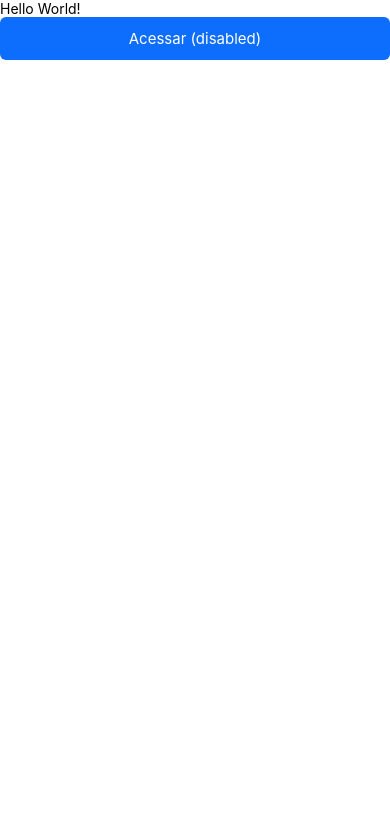
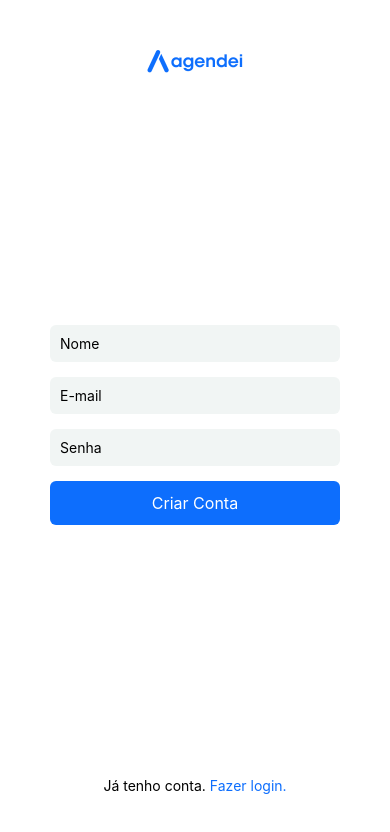
Before and after one commit to lipeSantos97/agenda-mobile, a React Native app: screen / in a window 390 px wide. Shown: the top 832 px of the page. Built offline with nearby package versions, Linux system fonts and the light colour scheme.

Commit message:
criação das telas de login e accoount

```diff
--- a/App.js
+++ b/App.js
@@ -1,11 +1,10 @@
-import { Text, View } from "react-native"
-import Button from "./src/components/Button/button"
+import Login from "./src/screens/login/login"
+import Account from "./src/screens/account/account"
 
 function App() {
   return (
     <>
-      <Text>Hello World!</Text>
-      <Button text="Acessar (disabled)" />
+      <Account />
     </>
   )
 }
--- a/src/components/Button/button.style.js
+++ b/src/components/Button/button.style.js
@@ -1,14 +1,16 @@
+import { COLORS, FONT_SIZE } from "../../constants/theme.js"
+
 export const styles = {
   btn: {
     width: "100%",
-    backgroundColor: "#0D6EFD",
+    backgroundColor: COLORS.blue,
     borderRadius: 6,
     padding: 12,
   },
 
   text: {
     color: "#fff",
-    fontSize: 15,
+    fontSize: FONT_SIZE.md,
     textAlign: "center",
   },
 }
--- /dev/null
+++ b/src/constants/icon.js
@@ -0,0 +1,17 @@
+import home from "../assets/home.png"
+import calendar from "../assets/calendar.png"
+import profile from "../assets/profile.png"
+import logo from "../assets/logo.png"
+import male from "../assets/male.png"
+import female from "../assets/female.png"
+import clock from "../assets/clock.png"
+
+export default {
+  home,
+  calendar,
+  profile,
+  logo,
+  male,
+  female,
+  clock,
+}
--- a/src/constants/theme.js
+++ b/src/constants/theme.js
@@ -1,9 +1,22 @@
 const COLORS = {
   red: "#DF5951",
-  blue: "0D6EFD",
-  white: "#ffffff"
+  blue: "#0D6EFD",
+  white: "#ffffff",
+
+  gray1: "#323434",
+  gray2: "#717f7f",
+  gray3: "#a0a0a0",
+  gray4: "#E4E4E4",
+  gray5: "#f1f5f4",
 }
 
-const FONT_SIZE = {}
+const FONT_SIZE = {
+  xsm: 11,
+  sm: 14,
+  md: 16,
+  lg: 18,
+  xl: 32,
+  xxl: 64,
+}
 
 export { COLORS, FONT_SIZE }
--- /dev/null
+++ b/src/screens/account/account.jsx
@@ -0,0 +1,34 @@
+import { Text, View, Image, TextInput, TouchableOpacity } from "react-native";
+import icon from "../../constants/icon"
+import { styles } from "./account.style";
+import Button from "../../components/Button/button";
+
+function Account() {
+    return <View style={styles.container}>
+        <View style={styles.containerLogo}>
+            <Image source={icon.logo} style={styles.logo} />
+        </View>
+        <View>
+            <View style={styles.containerInput}>
+                <TextInput placeholder="Nome" style={styles.input} />
+            </View>
+            <View style={styles.containerInput}>
+                <TextInput placeholder="E-mail" style={styles.input} />
+            </View>
+            <View style={styles.containerInput}>
+                <TextInput placeholder="Senha" style={styles.input} secureTextEntry={true} />
+            </View>
+
+            <Button text="Criar Conta" />
+        </View>
+        <View style={styles.footer}>
+            <Text>Já tenho conta. </Text>
+            <TouchableOpacity>
+                <Text style={styles.footerLink}>Fazer login.</Text>
+            </TouchableOpacity>
+        </View>
+
+    </View>
+}
+
+export default Account;
--- /dev/null
+++ b/src/screens/account/account.style.js
@@ -0,0 +1,39 @@
+import { COLORS, FONT_SIZE } from "../../constants/theme.js"
+
+export const styles = {
+  container: {
+    backGroundColor: COLORS.white,
+    flex: 1,
+    padding: 50,
+    justifyContent: "space-between",
+  },
+
+  containerLogo: {
+    alignItems: "center",
+  },
+
+  logo: {
+    width: 100,
+    height: 23,
+  },
+
+  containerInput: {
+    marginBottom: 15,
+  },
+
+  input: {
+    backgroundColor: COLORS.gray5,
+    padding: 10,
+    borderRadius: 6,
+  },
+
+  footer: {
+    alignItems: "center",
+    flexDirection: "row",
+    justifyContent: "center",
+  },
+
+  footerLink: {
+    color: COLORS.blue,
+  },
+}
--- /dev/null
+++ b/src/screens/login/login.jsx
@@ -0,0 +1,31 @@
+import { Text, View, Image, TextInput, TouchableOpacity } from "react-native";
+import icon from "../../constants/icon"
+import { styles } from "./login.style";
+import Button from "../../components/Button/button";
+
+function Login() {
+    return <View style={styles.container}>
+        <View style={styles.containerLogo}>
+            <Image source={icon.logo} style={styles.logo} />
+        </View>
+        <View>
+            <View style={styles.containerInput}>
+                <TextInput placeholder="E-mail" style={styles.input} />
+            </View>
+            <View style={styles.containerInput}>
+                <TextInput placeholder="Senha" style={styles.input} secureTextEntry={true} />
+            </View>
+
+            <Button text="Acessar" />
+        </View>
+        <View style={styles.footer}>
+            <Text>Não tenho conta. </Text>
+            <TouchableOpacity>
+                <Text style={styles.footerLink}>Criar conta agora.</Text>
+            </TouchableOpacity>
+        </View>
+
+    </View>
+}
+
+export default Login;
--- /dev/null
+++ b/src/screens/login/login.style.js
@@ -0,0 +1,39 @@
+import { COLORS, FONT_SIZE } from "../../constants/theme.js"
+
+export const styles = {
+  container: {
+    backGroundColor: COLORS.white,
+    flex: 1,
+    padding: 50,
+    justifyContent: "space-between",
+  },
+
+  containerLogo: {
+    alignItems: "center",
+  },
+
+  logo: {
+    width: 100,
+    height: 23,
+  },
+
+  containerInput: {
+    marginBottom: 15,
+  },
+
+  input: {
+    backgroundColor: COLORS.gray5,
+    padding: 10,
+    borderRadius: 6,
+  },
+
+  footer: {
+    alignItems: "center",
+    flexDirection: "row",
+    justifyContent: "center",
+  },
+
+  footerLink: {
+    color: COLORS.blue,
+  },
+}
```
